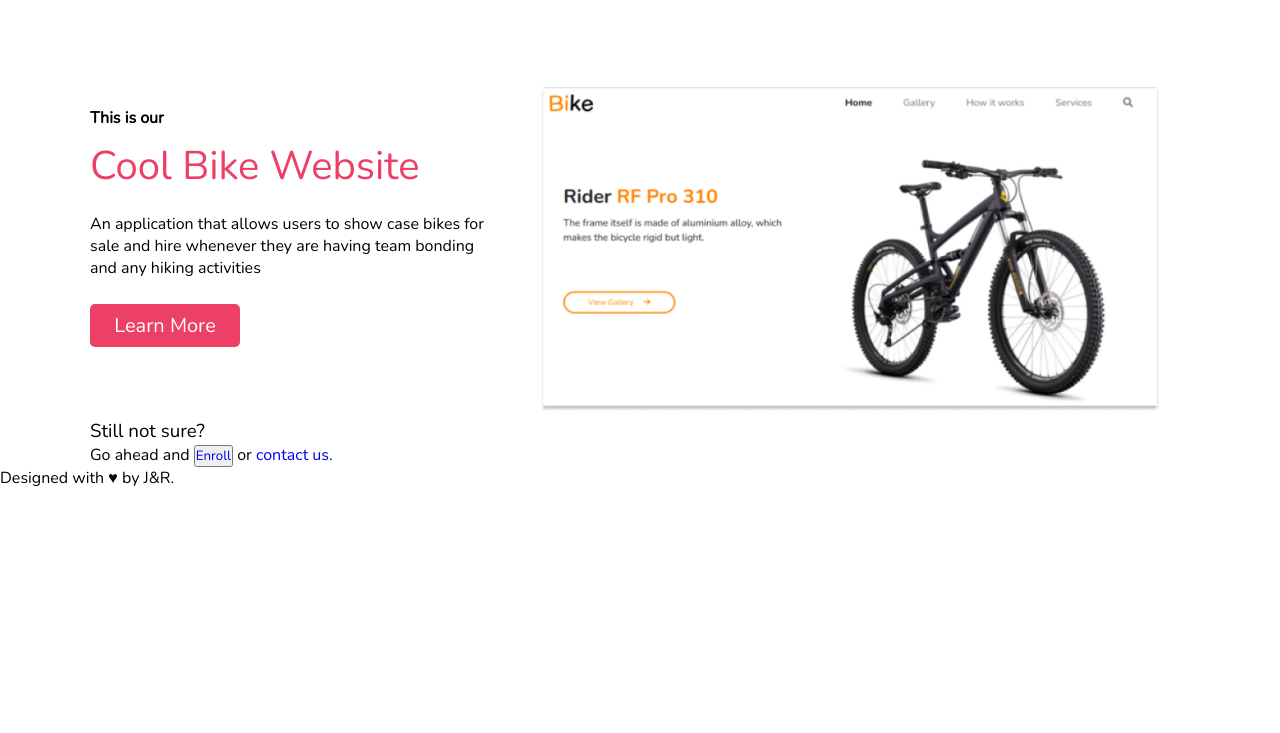
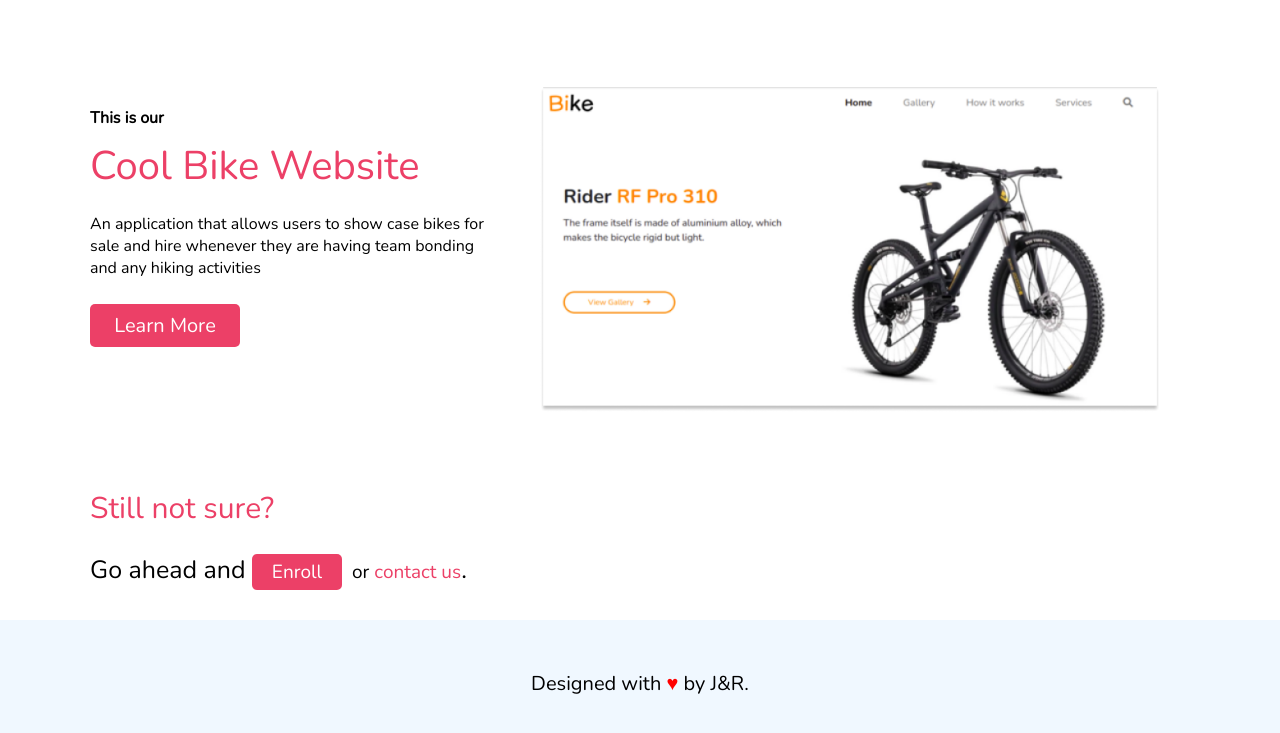
Before and after one commit to nejidevelops/Moringa-School_Landing_Page, a plain HTML site: page index.html in a window 1280 px wide. Shown: the part 2377-3110 px from the top of the page. Before the commit the page ends 2866 px from the top, so only its background shows below. Drawn offline with nearby package versions, Linux system fonts and the light colour scheme.

Commit message:
done but about to start fixing some things I had left unfinished

```diff
--- a/assets/css/style.css
+++ b/assets/css/style.css
@@ -611,15 +611,59 @@ section{
     color: white;
 }
 
-/* .decision{
+.decision{
     padding-top: 70px;
 }
 
 .decision h3{
     font-size: 30px;
     color: #ec4067;
+    /* padding-bottom: 1px; */
 }
 
 .decision p{
+    font-size: 25px;
+    padding-bottom: 30px;
+}
 
-} */
+.decision p button{
+    margin-top: 25px;
+    width: 90px;
+    padding-top: 5px;
+    padding-bottom: 5px;
+}
+
+.decision p button a{
+    font-size: 19px;
+}
+
+.decision p #btn-enr{
+    background-color: #ec4067;
+    border-radius: 5px;
+    border: none;
+}
+
+.decision p #a-enr{
+    color: white;
+}
+
+.decision p span{
+    font-size: 19px;
+    padding-left: 10px;
+}
+
+.decision p #contact{
+    font-size: 19px;
+    color: #ec4067;
+}
+
+footer{
+    padding: 50px;
+    background-color: aliceblue;
+    text-align: center;
+    font-size: 20px;
+}
+
+footer span{
+    color: red;
+}
--- a/index.html
+++ b/index.html
@@ -156,7 +156,7 @@
 
             <section class="decision">
                 <h3>Still not sure?</h3>
-                <p>Go ahead and <button><a href="#" id="a-enr">Enroll</a></button> or <a href="#" id="contact">contact us</a>.</p>
+                <p>Go ahead and <button id="btn-enr"><a href="#" id="a-enr">Enroll</a></button><span>or <a href="#" id="contact">contact us</a></span>.</p>
             </section>
 
             <footer>
```
